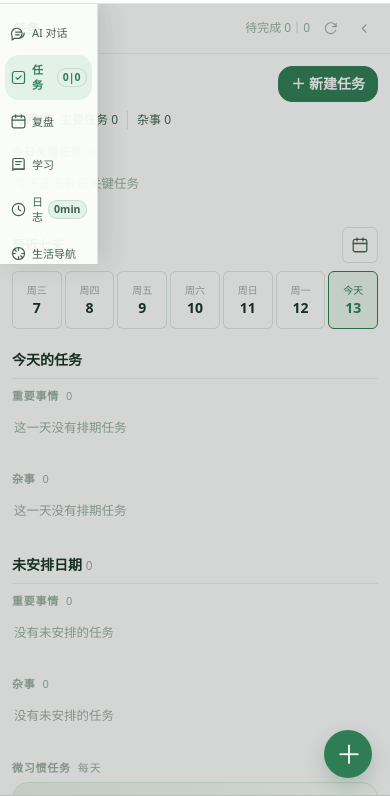
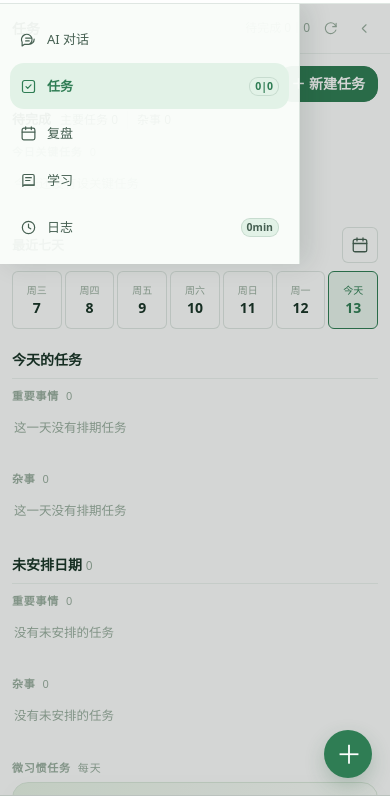
Before and after one commit to qiuyinlan/my_study_agent, a website with bundled scripts: page index.html in a window 390 px wide. Both pictures are taken after a click on the button 24 px from the left and 25 px from the top of the page. Shown: the part 48-844 px from the top of the page. Built offline with nearby package versions, Linux system fonts and the light colour scheme.

Commit message:
Widen mobile navigation drawer

```diff
--- a/styles.css
+++ b/styles.css
@@ -1368,12 +1368,12 @@ body.nav-collapsed .nav { width: 0; flex-basis: 0; max-height: none; min-height:
 }
 @media (max-width: 840px) {
   .body { flex-direction: row; }
-  .nav { position: absolute; z-index: 21; inset: 0 auto 0 0; width: min(25vw, 320px); max-width: 320px; flex-basis: auto; padding: 8px 5px; box-shadow: 8px 0 24px rgba(20,45,31,.12); transform: translateX(0); transition: transform .18s ease, opacity .14s ease, visibility .18s; }
-  body.nav-collapsed .nav { width: min(25vw, 320px); max-height: none; padding: 8px 5px; transform: translateX(-100%); opacity: 0; visibility: hidden; }
+  .nav { position: absolute; z-index: 21; inset: 0 auto 0 0; width: min(300px, 84vw); max-width: 300px; flex-basis: auto; padding: 12px 10px; box-shadow: 8px 0 24px rgba(20,45,31,.12); transform: translateX(0); transition: transform .18s ease, opacity .14s ease, visibility .18s; }
+  body.nav-collapsed .nav { width: min(300px, 84vw); max-height: none; padding: 12px 10px; transform: translateX(-100%); opacity: 0; visibility: hidden; }
   .nav-backdrop { position: absolute; z-index: 20; inset: 0; display: block; width: 100%; height: 100%; padding: 0; border: 0; border-radius: 0; background: rgba(18, 32, 23, .18); opacity: 1; }
   body.nav-collapsed .nav-backdrop { display: none; }
-  .nav-btn { min-height: 42px; gap: 5px; padding: 7px 5px; }
-  .nav-label { font-size: 11px; overflow-wrap: anywhere; }
+  .nav-btn { min-height: 46px; gap: 10px; padding: 9px 10px; }
+  .nav-label { font-size: 13px; white-space: nowrap; overflow: visible; text-overflow: clip; }
   .topbar { height: 52px; min-height: 52px; flex-wrap: nowrap; padding: 0 8px; }
   .topbar .chat-actions { position: absolute; left: 44px; top: 50%; transform: translateY(-50%); flex: 0 0 auto; width: auto; gap: 0; }
   .topbar .chat-actions button { min-height: 32px; padding: 0 5px; }
```
